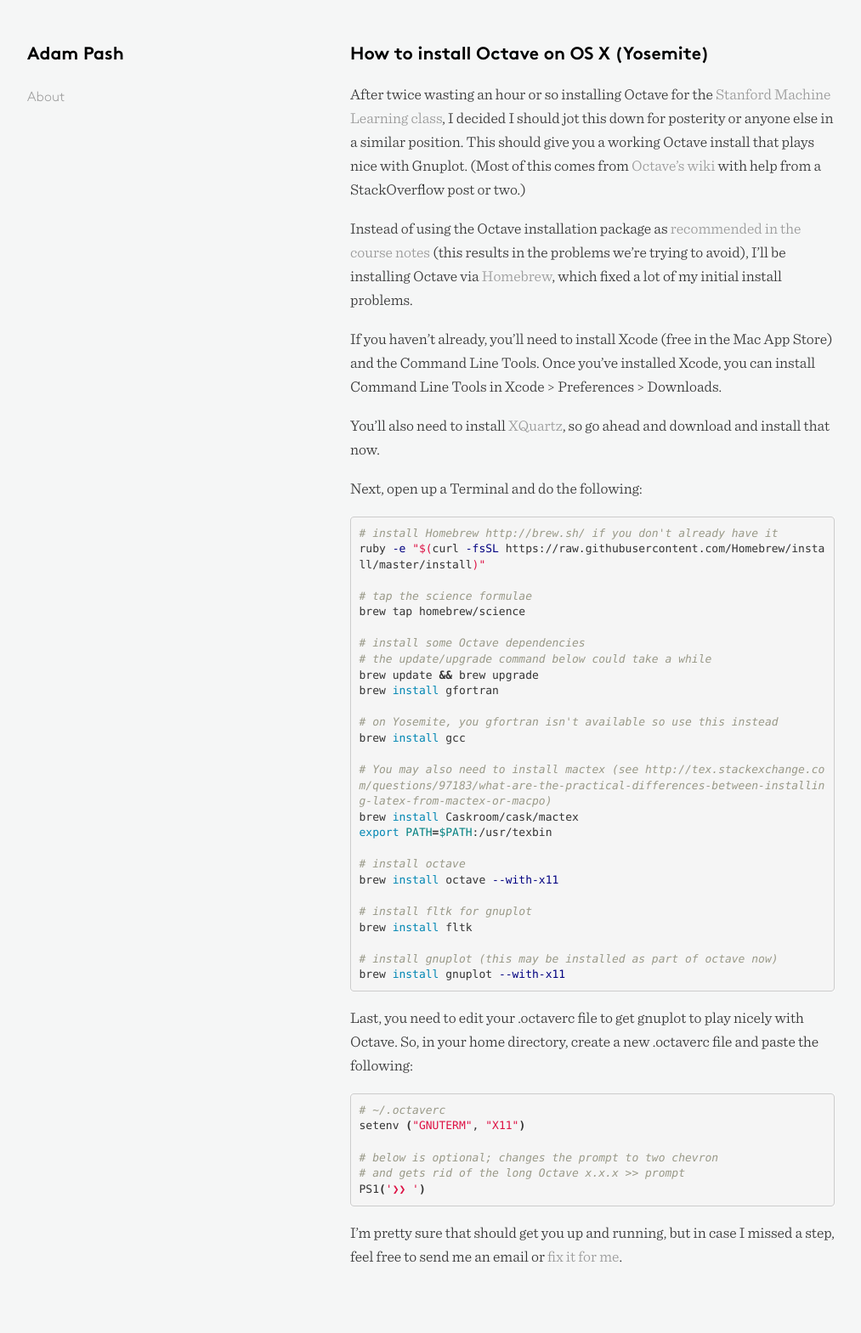
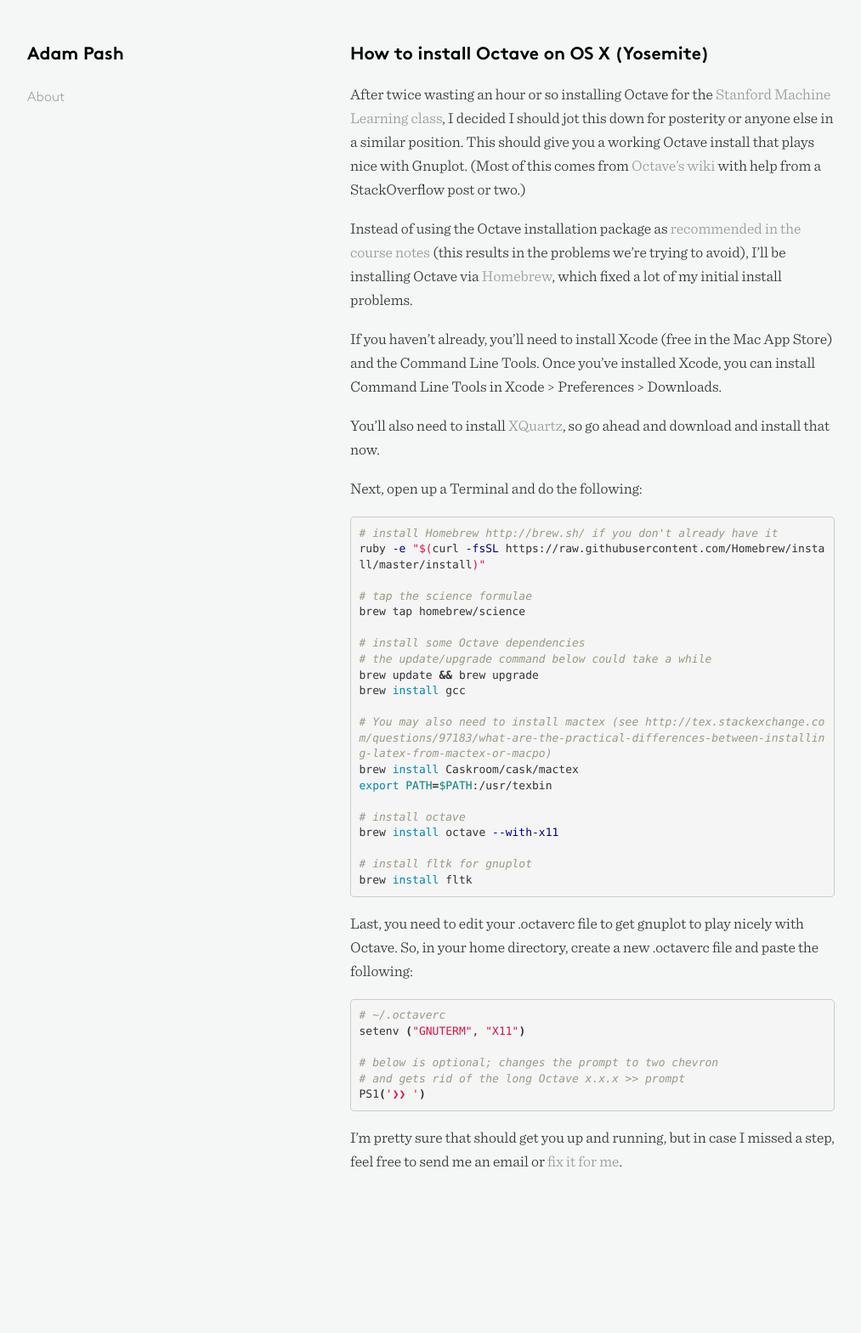
Before and after one commit to adampash/adampash.github.io, a Jekyll site: the page built from code/octave.markdown, in a window 1280 px wide. Shown: the whole page at 85% size, without its empty margins (38-1051 px from the left). Built offline with Jekyll 4.4.1, drawn with Linux system fonts in a browser that asks for light colours; Markdown is read by kramdown in place of the engine named in the settings; after the commit the page ends 1457 px from its top, so only the background shows below that.

Commit message:
Update octave.markdown
gfortran is part of gcc now
gnuplot is part of octave now

```diff
--- a/code/octave.markdown
+++ b/code/octave.markdown
@@ -25,9 +25,6 @@
 # install some Octave dependencies
 # the update/upgrade command below could take a while
 brew update && brew upgrade
-brew install gfortran
-
-# on Yosemite, you gfortran isn't available so use this instead
 brew install gcc
 
 # You may also need to install mactex (see http://tex.stackexchange.com/questions/97183/what-are-the-practical-differences-between-installing-latex-from-mactex-or-macpo)
@@ -39,9 +36,6 @@
 
 # install fltk for gnuplot
 brew install fltk
-
-# install gnuplot (this may be installed as part of octave now)
-brew install gnuplot --with-x11
 {% endhighlight %}
 
 Last, you need to edit your .octaverc file to get gnuplot to play nicely with Octave. So, in your home directory, create a new .octaverc file and paste the following:
```
